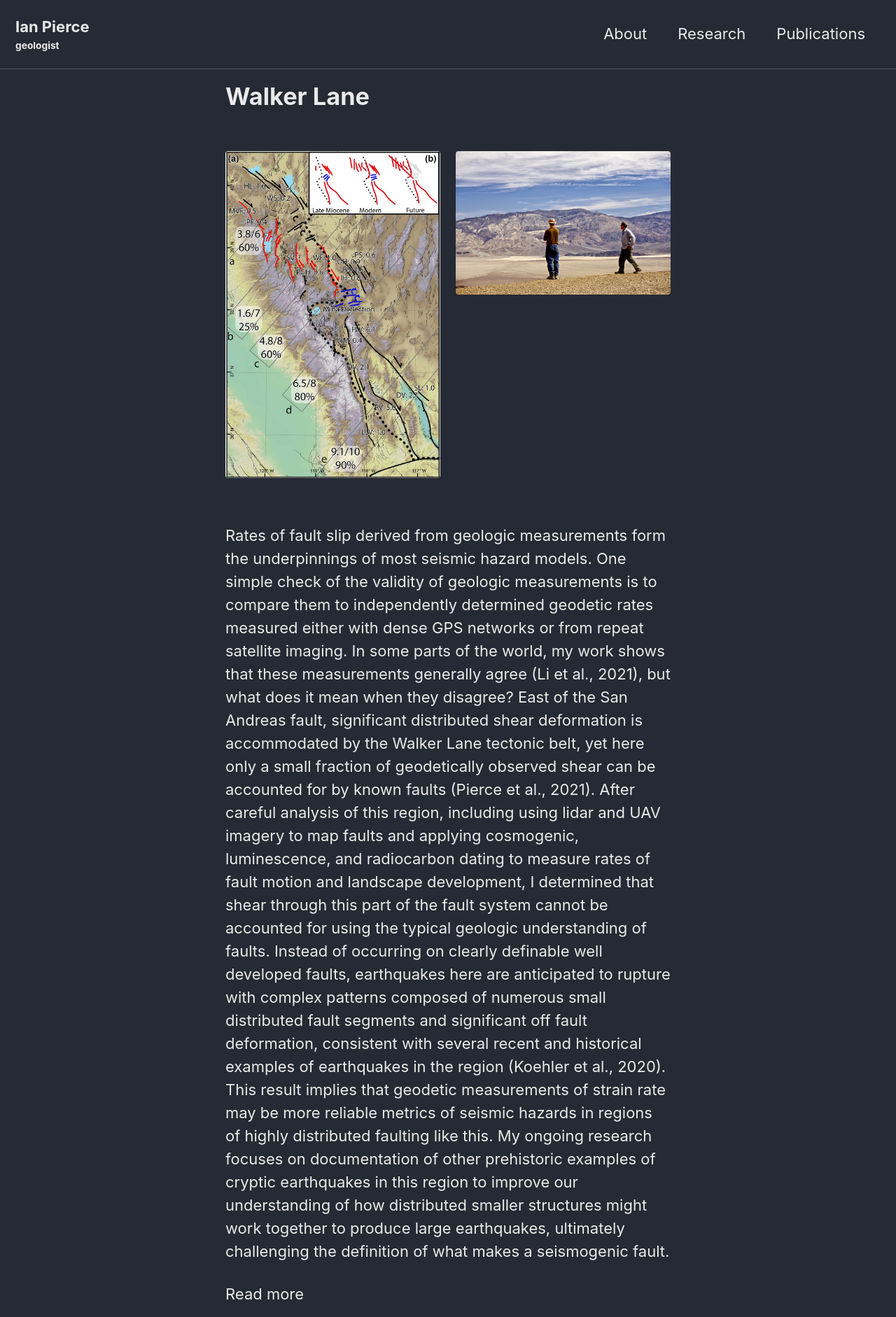
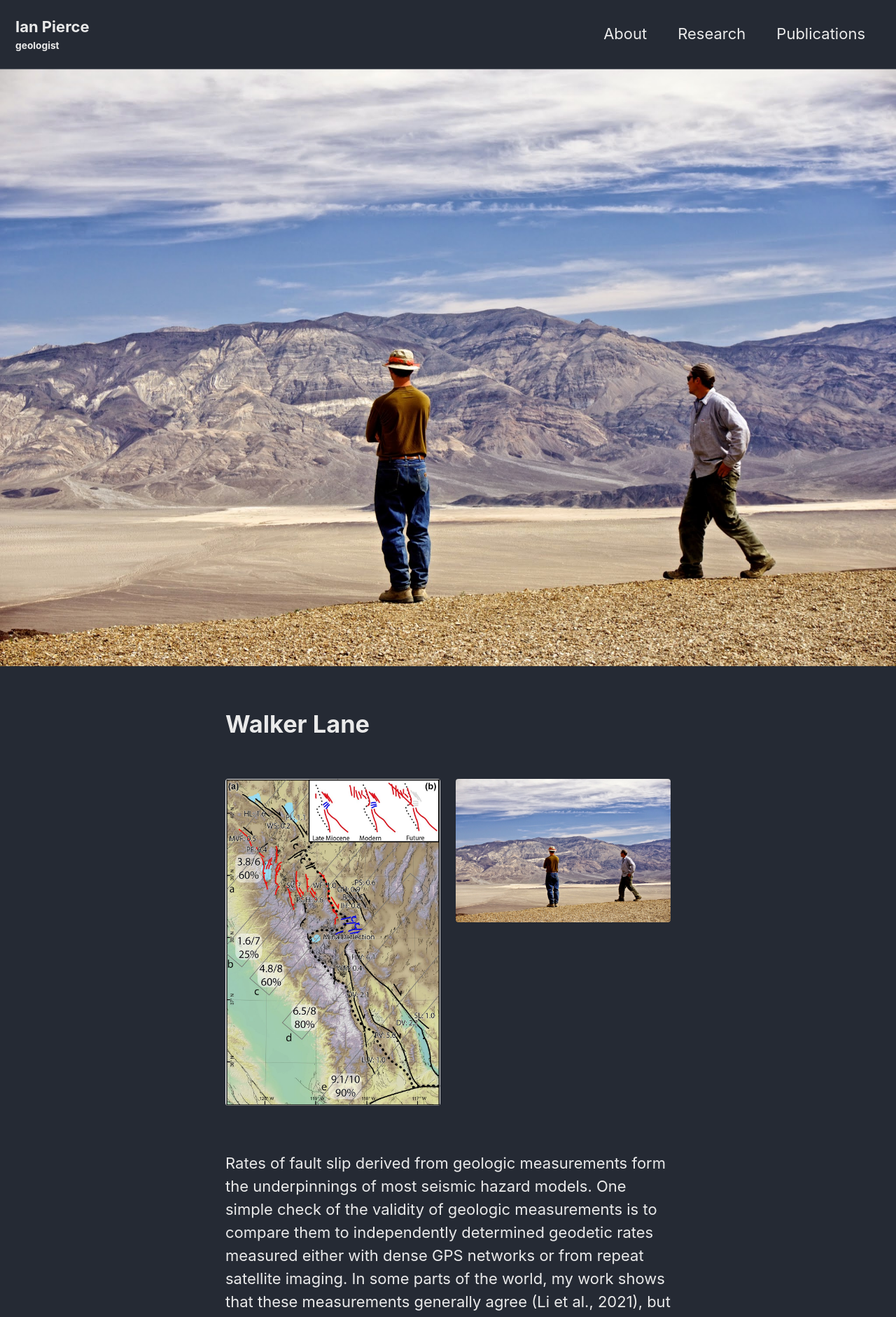
Before and after one commit to Neotectonic/Neotectonic.github.io, a Jekyll site: the page built from docs/_research/walker.md, in a window 1280 px wide. Shown: the top 1882 px of the page at 70% size. Built offline with Jekyll 4.4.1, drawn with Linux system fonts in a browser that asks for light colours; cached includes are drawn as plain includes.

Commit message:
Update walker.md

```diff
--- a/docs/_research/walker.md
+++ b/docs/_research/walker.md
@@ -3,6 +3,9 @@ short_name: walker
 title: "Walker Lane"
 permalink: /research/walker
 excerpt: "Reconciling geodetic and geologic observations"
+header:
+  image: /assets/images/panamint.jpg
+  teaser: /assets/images/panamint.jpg
 gallery:
   - url: /assets/images/walker.jpg
     image_path: assets/images/walker.jpg
```
